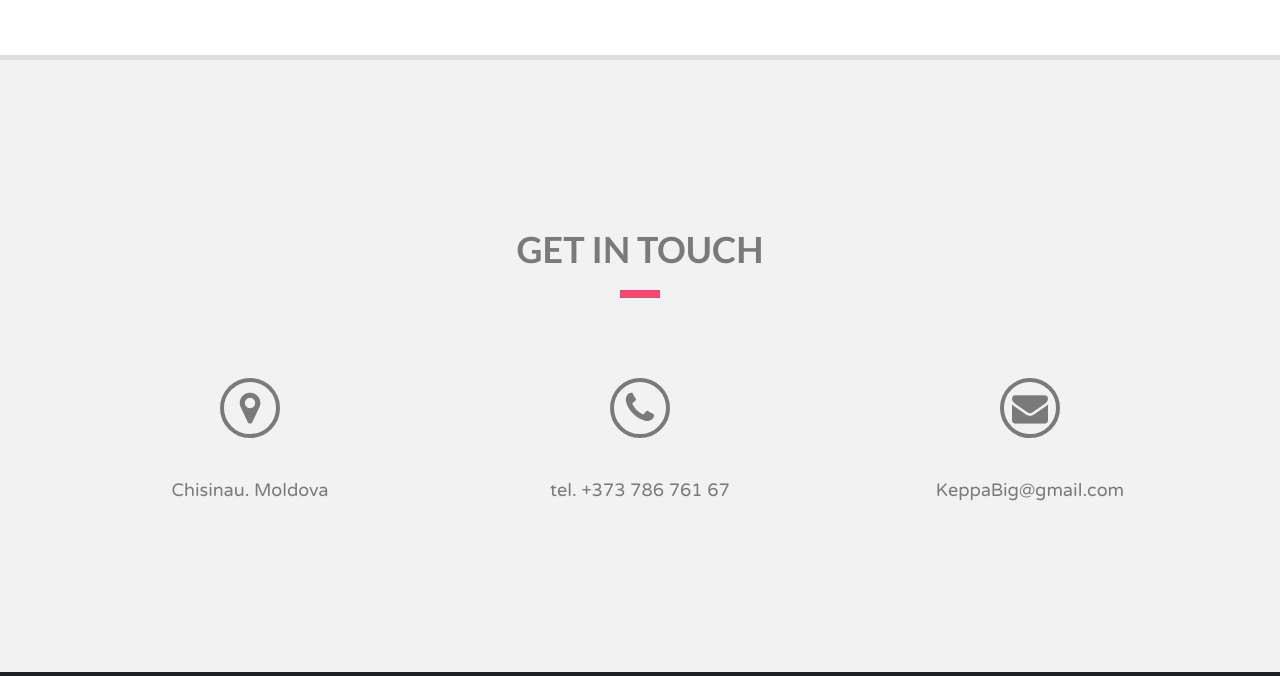
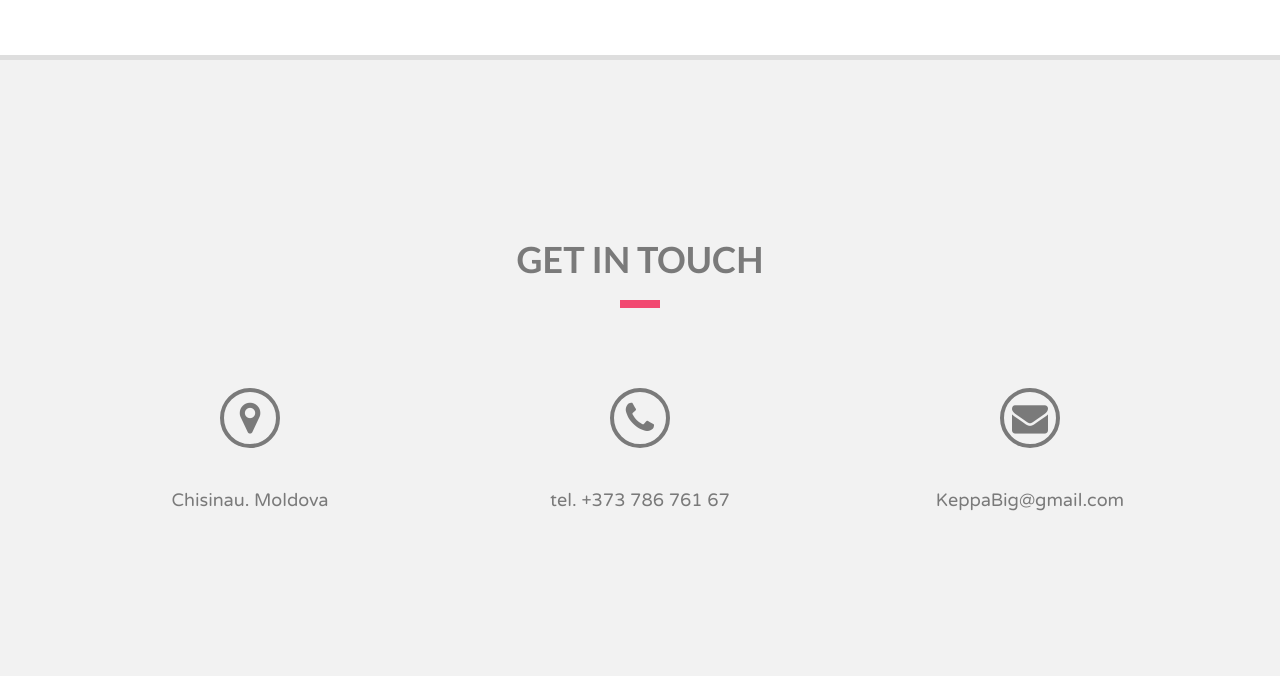
Before and after one commit to Pancake1432/PortfolioSite, a plain HTML site: page index.html in a window 1280 px wide. Shown: the part 2095-2771 px from the top of the page. Drawn offline with Linux system fonts and the light colour scheme.

Commit message:
Update style.css

```diff
--- a/css/style.css
+++ b/css/style.css
@@ -230,7 +230,7 @@ margin: 0 auto;
 }
 .page:last-of-type{
 border-bottom:none;
-padding:130px 0;
+padding:140px 0;
 }
 .page-bgcolor{
 background:#f2f2f2;
```
